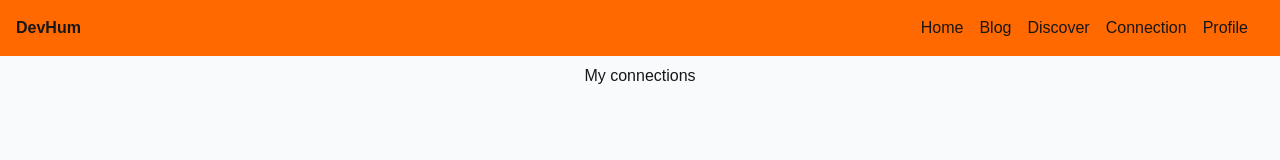
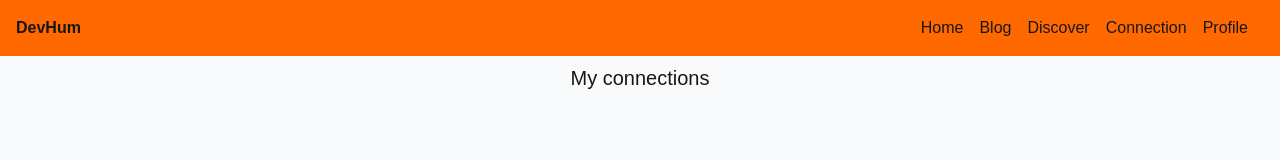
Before and after one commit to Anant23452/devhub, a Next.js app: page /connections in a window 1280 px wide. Shown: the top 160 px of the page. Built offline with nearby package versions, Linux system fonts and the light colour scheme.

Commit message:
commit connecitn

```diff
--- a/app/connections/page.tsx
+++ b/app/connections/page.tsx
@@ -1,7 +1,7 @@
 export default function ConnectionsPage(){
     return (
         <div className="min-h-screen bg-slate-50 px-4 py-16 dark:bg-slate-950 sm:px-6 lg:px-8">
-            <h1 className="text-center font-x">My connections</h1>
+            <h1 className="text-center text-xl">My connections</h1>
 
         </div>
     )
```
